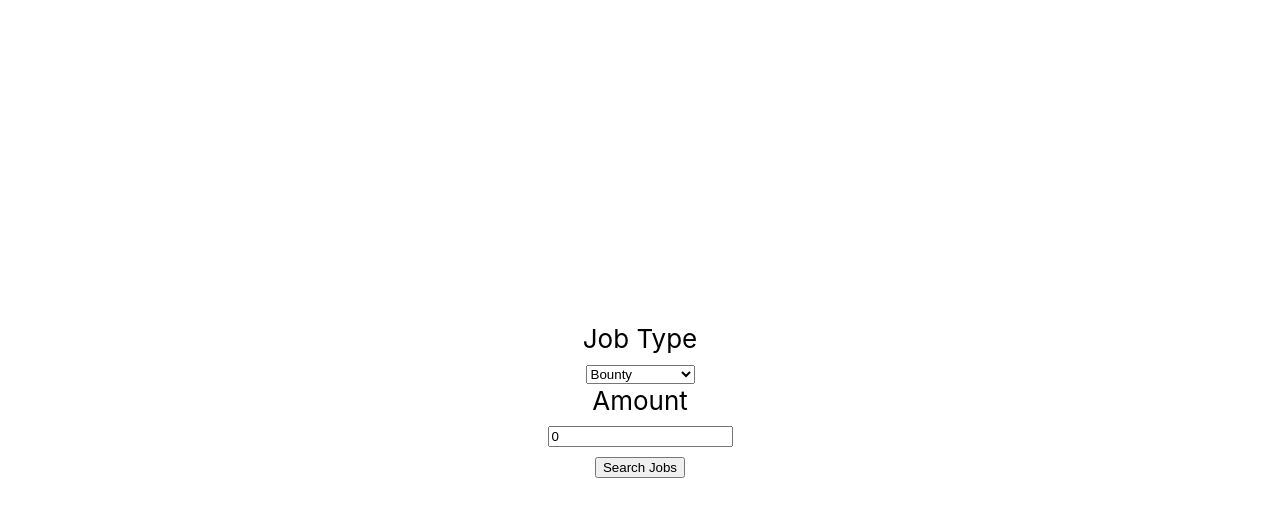
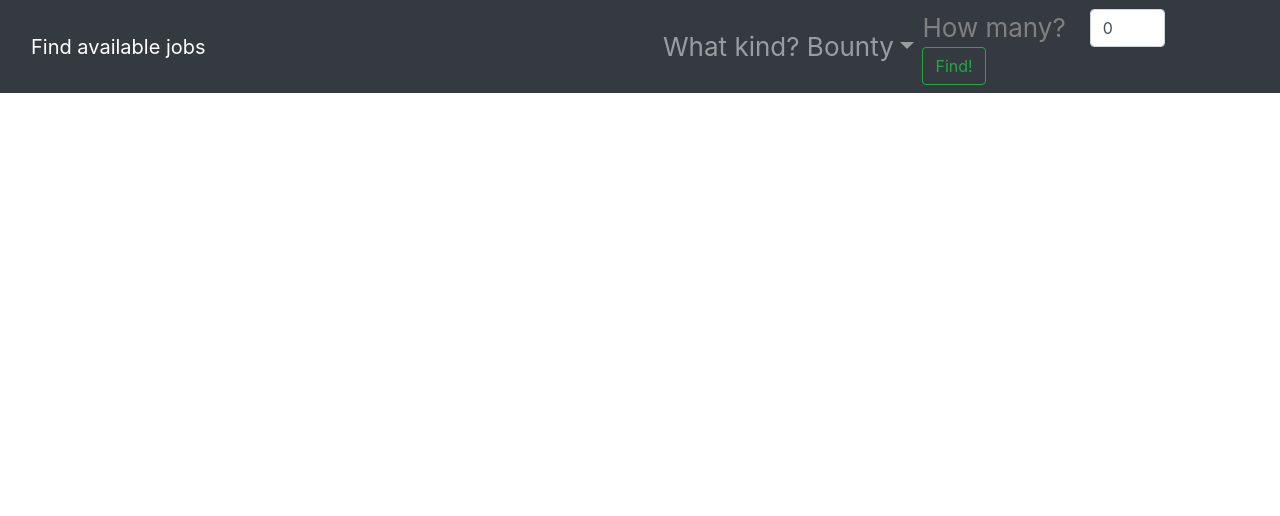
Before and after one commit to sujalmandal/tornservices-club-react-ui, a React (Create React App) app: page / in a window 1280 px wide. Shown: the top 516 px of the page. Built offline with nearby package versions, Linux system fonts and the light colour scheme.

Commit message:
add search bar

```diff
--- a/package.json
+++ b/package.json
@@ -7,7 +7,9 @@
     "@testing-library/jest-dom": "^4.2.4",
     "@testing-library/react": "^9.5.0",
     "@testing-library/user-event": "^7.2.1",
+    "bootstrap": "^4.6.0",
     "react": "^17.0.2",
+    "react-bootstrap": "^1.5.2",
     "react-dom": "^17.0.2",
     "react-redux": "^7.2.3",
     "react-scripts": "4.0.3"
--- a/src/App.js
+++ b/src/App.js
@@ -1,6 +1,7 @@
 import React from 'react';
 import './App.css';
 import { JobSearchBar } from './features/job-search-bar/JobSearchBar';
+import 'bootstrap/dist/css/bootstrap.min.css';
 
 function App() {
   return (
--- a/src/features/job-search-bar/JobSearchBar.js
+++ b/src/features/job-search-bar/JobSearchBar.js
@@ -1,5 +1,6 @@
 import React, { useState } from 'react';
 import { useSelector, useDispatch } from 'react-redux';
+import { Navbar, Nav, NavDropdown, Form, FormControl, Button, Container } from 'react-bootstrap';
 import {
     searchJobs,
     selectGlobalJobFilters
@@ -15,46 +16,44 @@ export function JobSearchBar() {
 
     /* local, feature-level states */
     const [jobFilters, setJobFilters] = useState({
-        jobType: "BOUNTY",
+        jobType: "Bounty",
         amount: 0
     });
 
     return (
         <div>
-            <div>
-                <div>
-                    <span>Job Type</span>
-                </div>
-                <div>
-                    <select id="jobType" defaultValue={jobFilters.jobType}
-                        onChange={(e) => {
+            <Navbar fixed="top" bg="dark" variant="dark" expand="lg">
+                <Container><Navbar.Brand href="#home">Find available jobs </Navbar.Brand></Container>
+                <Container>
+                    <Navbar.Toggle aria-controls="basic-navbar-nav" />
+                    <Navbar.Collapse id="basic-navbar-nav">
+                        <Nav className="mr-auto">
+                            <NavDropdown title={"What kind?  " + jobFilters.jobType} id="basic-nav-dropdown" onSelect={(selectedItem) => {
                                 setJobFilters({
                                     ...jobFilters,
-                                jobType: e.target.value
+                                    jobType: selectedItem
                                 })
                             }}>
-                        <option value="BOUNTY">Bounty</option>
-                        <option value="HOSPITALIZE">Hospitalize</option>
-                        <option value="MUG">Mug</option>
-                        <option value="BOUNTY_REVEAL">Bounty Reveal</option>
-                    </select>
-                </div>
-            </div>
-            <div>
-                <div>
-                    <span>Amount</span>
-                </div>
-                <div>
-                    <input type="number" defaultValue={jobFilters.amount}
-                        onChange={(e) => {
+                                <NavDropdown.Item eventKey="Hospitalize">Hospitalize</NavDropdown.Item>
+                                <NavDropdown.Item eventKey="Mug">Mug</NavDropdown.Item>
+                                <NavDropdown.Divider />
+                                <NavDropdown.Item eventKey="Bounty reveal">Bounty reveal</NavDropdown.Item>
+                                <NavDropdown.Item eventKey="Bounty">Bounty</NavDropdown.Item>
+                            </NavDropdown>
+                        </Nav>
+                        <Form inline>
+                            <Form.Label className="mr-sm-4" style={{ color: "gray" }}>How many?</Form.Label>
+                            <FormControl style={{ width: "75px" }} max="99" value={jobFilters.amount} type="number" className="mr-sm-4" onChange={(e) => {
                                 setJobFilters({
                                     ...jobFilters,
                                     amount: e.target.value
                                 })
                             }} />
-                </div>
-            </div>
-            <div><button onClick={() => { dispatch(searchJobs(jobFilters))}}>Search Jobs</button></div>
+                            <Button onClick={() => { dispatch(searchJobs(jobFilters)) }} variant="outline-success" >Find!</Button>
+                        </Form>
+                    </Navbar.Collapse>
+                </Container>
+            </Navbar>
         </div>
     );
 
```
Also changed, not shown: 1 other file (tests, documents, lock files or other folders). Lines whose indentation alone changed are shown as unchanged.
